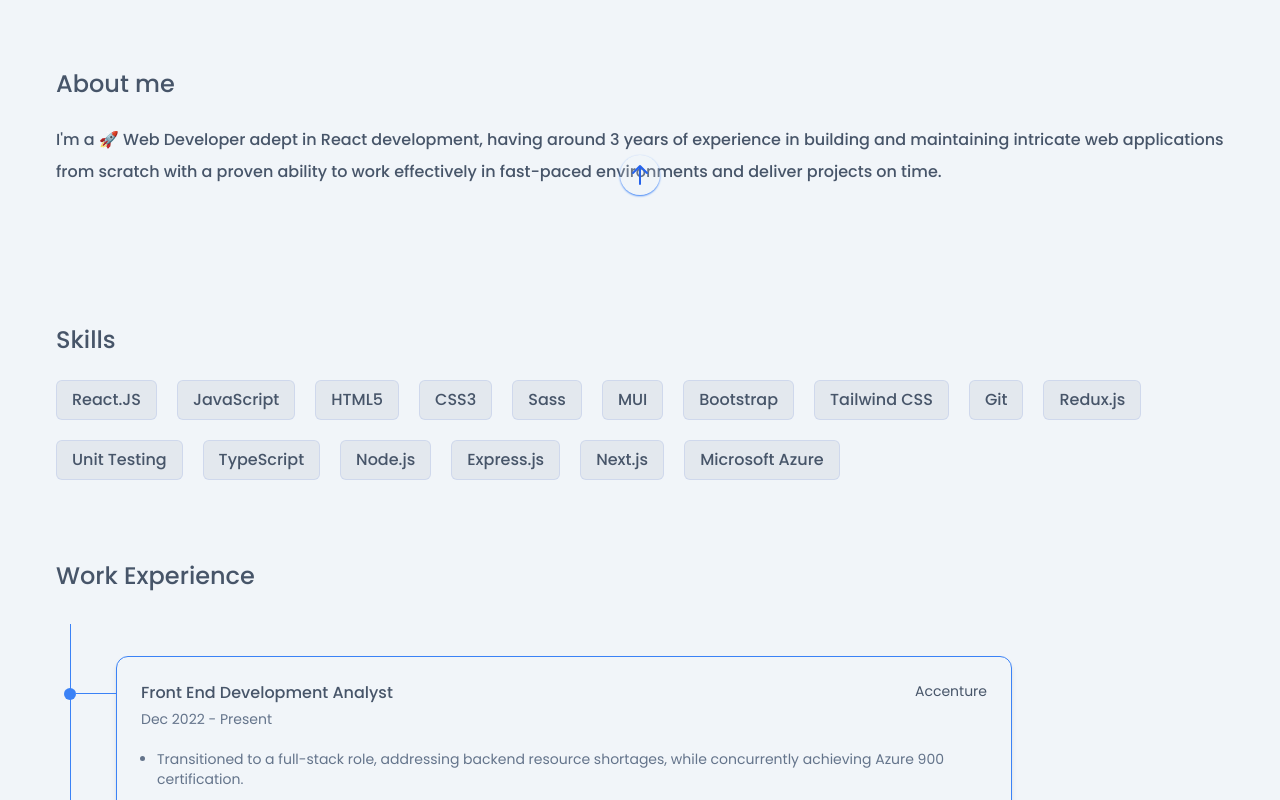
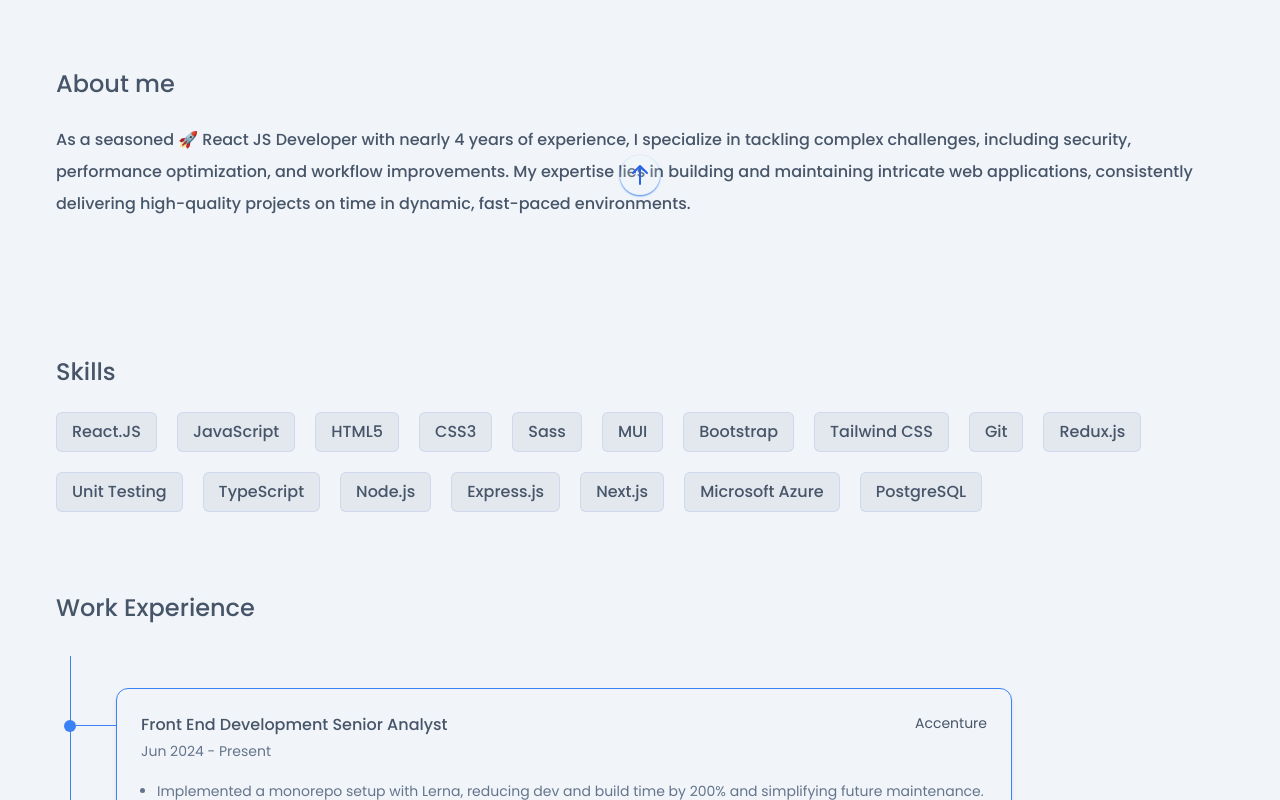
Before and after one commit to shrvnkmr/shrvnkmr-portfolio, a Next.js app: page / in a window 1280 px wide. Shown: the part 580-1380 px from the top of the page. Built offline with nearby package versions, Linux system fonts and the light colour scheme.

Commit message:
Update textContent.ts

```diff
--- a/content/textContent.ts
+++ b/content/textContent.ts
@@ -84,7 +84,7 @@ export const textContent: TextContent = {
     downloadText: "Download CV",
     sectionTitle: "About me",
     description:
-      "I'm a 🚀 Web Developer adept in React development, having around 3 years of experience in building and maintaining intricate web applications from scratch with a proven ability to work effectively in fast-paced environments and deliver projects on time.",
+      "As a seasoned 🚀 React JS Developer with nearly 4 years of experience, I specialize in tackling complex challenges, including security, performance optimization, and workflow improvements. My expertise lies in building and maintaining intricate web applications, consistently delivering high-quality projects on time in dynamic, fast-paced environments.",
   },
   skills: {
     sectionTitle: "Skills",
@@ -105,6 +105,7 @@ export const textContent: TextContent = {
       "Express.js",
       "Next.js",
       "Microsoft Azure",
+      "PostgreSQL",
     ],
   },
   experience: {
@@ -112,7 +113,16 @@ export const textContent: TextContent = {
     experiences: [
       {
         company: "Accenture",
-        duration: "Dec 2022 - Present",
+        duration: "Jun 2024 - Present",
+        role: "Front End Development Senior Analyst",
+        responsibilities: [
+          "Implemented a monorepo setup with Lerna, reducing dev and build time by 200% and simplifying future maintenance.",
+          "Achieved a 100% accessibility score with AAA grade by working on improving the website's accessibility.",
+        ],
+      },
+      {
+        company: "Accenture",
+        duration: "Dec 2022 - Jun 2024",
         role: "Front End Development Analyst",
         responsibilities: [
           "Transitioned to a full-stack role, addressing backend resource shortages, while concurrently achieving Azure 900 certification.",
@@ -196,7 +206,7 @@ export const textContent: TextContent = {
   },
   footer: {
     builtUsingText: "Built with 🩵 using Next.js & Tailwind CSS",
-    copyrightText: "© 2023 Shravan. All Rights Reserved.",
+    copyrightText: "© 2024 Shravan. All Rights Reserved.",
     linkedInURL: "https://www.linkedin.com/in/shrvn-kmr",
     githubURL: "https://github.com/shrvnkmr",
     gmailURL: "mailto:shravan.sk656@gmail.com",
```
